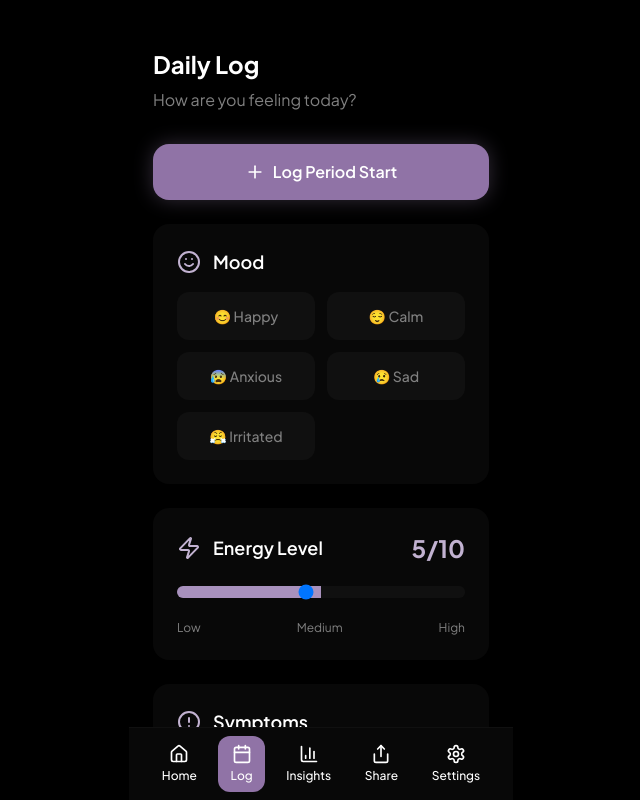
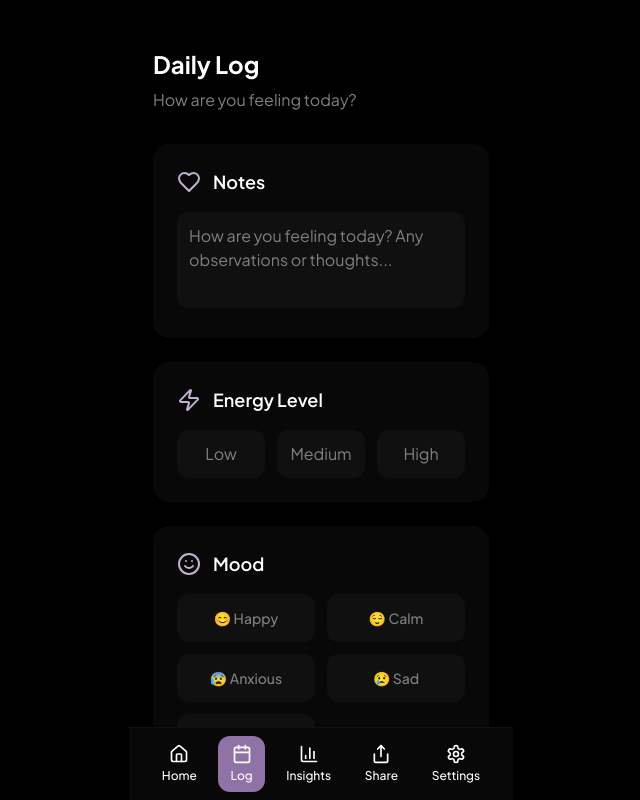
Before and after one commit to keerthireddymada/plan-her, a React (Vite) app: page /log in a window 1280 px wide. Shown: the top 800 px of the page, without its empty margins (319-959 px from the left). Built offline with nearby package versions, Linux system fonts and the light colour scheme.

Commit message:
made some changes in log and insights code

```diff
--- a/src/screens/Insights.jsx
+++ b/src/screens/Insights.jsx
@@ -4,6 +4,15 @@ import { TrendingUp, Calendar, Bell, AlertTriangle } from 'lucide-react';
 import { LineChart, Line, XAxis, YAxis, ResponsiveContainer } from 'recharts';
 
 const Insights = () => {
+  const [notificationSettings, setNotificationSettings] = React.useState([
+    true, true, true, false, false
+  ]);
+
+  const toggleNotification = (index) => {
+    const newSettings = [...notificationSettings];
+    newSettings[index] = !newSettings[index];
+    setNotificationSettings(newSettings);
+  };
   const moodData = [
     { day: 'Mon', mood: 7, energy: 6 },
     { day: 'Tue', mood: 8, energy: 8 },
@@ -199,11 +208,13 @@ const Insights = () => {
               className="flex items-center justify-between p-3 bg-black-800 rounded-xl"
             >
               <span className="text-white font-medium">{notification}</span>
-              <div className={`w-12 h-6 rounded-full ${index < 3 ? 'bg-lavender-500' : 'bg-black-700'}`}>
+              <button
+                onClick={() => toggleNotification(index)}
+                className={`w-12 h-6 rounded-full ${notificationSettings[index] ? 'bg-lavender-500' : 'bg-black-700'}`}>
                 <div className={`w-5 h-5 bg-white rounded-full transition-transform ${
-                  index < 3 ? 'translate-x-6' : 'translate-x-0.5'
+                  notificationSettings[index] ? 'translate-x-6' : 'translate-x-0.5'
                 } mt-0.5`} />
-              </div>
+              </button>
             </motion.div>
           ))}
         </div>
--- a/src/screens/Log.jsx
+++ b/src/screens/Log.jsx
@@ -4,7 +4,7 @@ import { Plus, Calendar, Smile, Zap, AlertCircle, Heart } from 'lucide-react';
 
 const Log = () => {
   const [selectedMood, setSelectedMood] = useState('');
-  const [energyLevel, setEnergyLevel] = useState(5);
+  const [energyLevel, setEnergyLevel] = useState(''); // Changed to string
   const [symptoms, setSymptoms] = useState([]);
   const [notes, setNotes] = useState('');
   const [isPeriodStarted, setIsPeriodStarted] = useState(false);
@@ -66,17 +66,56 @@ const Log = () => {
         <p className="text-black-400">How are you feeling today?</p>
       </div>
 
-      {/* Quick Period Button */}
-      <motion.button
-        initial={{ opacity: 0, scale: 0.95 }}
-        animate={{ opacity: 1, scale: 1 }}
-        whileTap={{ scale: 0.98 }}
-        onClick={handleTogglePeriod}
-        className="w-full bg-lavender-600 text-white rounded-2xl p-4 mb-6 flex items-center justify-center shadow-glow"
+      {/* Notes */}
+      <motion.div
+        initial={{ opacity: 0, y: 20 }}
+        animate={{ opacity: 1, y: 0 }}
+        transition={{ delay: 0.4 }}
+        className="bg-black-900 rounded-2xl p-6 mb-6"
       >
-        <Plus size={20} className="mr-2" />
-        <span className="font-semibold">{isPeriodStarted ? "Log Period End" : "Log Period Start"}</span>
-      </motion.button>
+        <div className="flex items-center mb-4">
+          <Heart className="text-lavender-400 mr-3" size={24} />
+          <h2 className="text-lg font-semibold text-white">Notes</h2>
+        </div>
+
+        <textarea
+          value={notes}
+          onChange={(e) => setNotes(e.target.value)}
+          placeholder="How are you feeling today? Any observations or thoughts..."
+          className="w-full h-24 p-3 bg-black-800 text-white placeholder-black-400 rounded-xl resize-none focus:outline-none focus:ring-2 focus:ring-lavender-500"
+        />
+      </motion.div>
+
+      {/* Energy Level */}
+      <motion.div
+        initial={{ opacity: 0, y: 20 }}
+        animate={{ opacity: 1, y: 0 }}
+        transition={{ delay: 0.2 }}
+        className="bg-black-900 rounded-2xl p-6 mb-6"
+      >
+        <div className="flex items-center mb-4">
+          <Zap className="text-lavender-400 mr-3" size={24} />
+          <h2 className="text-lg font-semibold text-white">Energy Level</h2>
+          {/* Removed energyLevel/10 display */}
+        </div>
+
+        <div className="grid grid-cols-3 gap-3">
+          {[ 'low', 'medium', 'high' ].map((level) => (
+            <motion.button
+              key={level}
+              whileTap={{ scale: 0.95 }}
+              onClick={() => setEnergyLevel(level)}
+              className={`p-3 rounded-xl transition-all capitalize ${
+                energyLevel === level
+                  ? 'bg-lavender-600 text-white'
+                  : 'bg-black-800 text-black-400'
+              }`}
+            >
+              {level}
+            </motion.button>
+          ))}
+        </div>
+      </motion.div>
 
       {/* Mood Selection */}
       <motion.div
@@ -105,39 +144,6 @@ const Log = () => {
               <span className="text-sm font-medium">{mood.label}</span>
             </motion.button>
           ))}
-        </div>
-      </motion.div>
-
-      {/* Energy Level */}
-      <motion.div
-        initial={{ opacity: 0, y: 20 }}
-        animate={{ opacity: 1, y: 0 }}
-        transition={{ delay: 0.2 }}
-        className="bg-black-900 rounded-2xl p-6 mb-6"
-      >
-        <div className="flex items-center mb-4">
-          <Zap className="text-lavender-400 mr-3" size={24} />
-          <h2 className="text-lg font-semibold text-white">Energy Level</h2>
-          <span className="ml-auto text-2xl font-bold text-lavender-400">{energyLevel}/10</span>
-        </div>
-
-        <div className="space-y-4">
-          <input
-            type="range"
-            min="1"
-            max="10"
-            value={energyLevel}
-            onChange={(e) => setEnergyLevel(e.target.value)}
-            className="w-full h-3 bg-black-800 rounded-lg appearance-none cursor-pointer"
-            style={{
-              background: `linear-gradient(to right, #a891bd 0%, #a891bd ${energyLevel * 10}%, #101010 ${energyLevel * 10}%, #101010 100%)`
-            }}
-          />
-          <div className="flex justify-between text-xs text-black-400">
-            <span>Low</span>
-            <span>Medium</span>
-            <span>High</span>
-          </div>
         </div>
       </motion.div>
 
@@ -171,26 +177,6 @@ const Log = () => {
         </div>
       </motion.div>
 
-      {/* Notes */}
-      <motion.div
-        initial={{ opacity: 0, y: 20 }}
-        animate={{ opacity: 1, y: 0 }}
-        transition={{ delay: 0.4 }}
-        className="bg-black-900 rounded-2xl p-6 mb-6"
-      >
-        <div className="flex items-center mb-4">
-          <Heart className="text-lavender-400 mr-3" size={24} />
-          <h2 className="text-lg font-semibold text-white">Notes</h2>
-        </div>
-
-        <textarea
-          value={notes}
-          onChange={(e) => setNotes(e.target.value)}
-          placeholder="How are you feeling today? Any observations or thoughts..."
-          className="w-full h-24 p-3 bg-black-800 text-white placeholder-black-400 rounded-xl resize-none focus:outline-none focus:ring-2 focus:ring-lavender-500"
-        />
-      </motion.div>
-
       {/* Save Button */}
       <motion.button
         initial={{ opacity: 0, y: 20 }}
--- a/src/screens/Settings.jsx
+++ b/src/screens/Settings.jsx
@@ -38,7 +38,9 @@ const Settings = () => {
 
   const handleAction = (item) => {
     if (item.action === 'toggle') {
+      console.log(`Toggling ${item.label}. Current state: ${item.state}`);
       item.setState(!item.state);
+      console.log(`New state: ${!item.state}`);
     } else if (item.action === 'logout') {
       console.log('Logout');
     } else {
--- a/src/screens/question2.jsx
+++ b/src/screens/question2.jsx
@@ -1,43 +1,54 @@
-// import React, { useState } from "react";
-// import { useNavigate } from "react-router-dom";
+import React, { useState } from "react";
+import { useNavigate } from "react-router-dom";
 
-// const Question2 = () => {
-//   const navigate = useNavigate();
-//   const [lastPeriod, setLastPeriod] = useState("");
-//   const [periodEndDate, setPeriodEndDate] = useState("");
+const Question2 = () => {
+  const navigate = useNavigate();
+  const [lastPeriod, setLastPeriod] = useState("");
+  const [periodEndDate, setPeriodEndDate] = useState("");
+  const [cycleLength, setCycleLength] = useState("");
 
-//   const handleNext = () => {
-//     navigate("/question3");
-//   };
+  const handleNext = () => {
+    navigate("/question3");
+  };
 
-//   return (
-//     <div className="flex flex-col justify-center items-center min-h-screen bg-black text-white px-6">
-//       <h2 className="text-xl font-semibold mb-6">When did your last period start?</h2>
+  return (
+    <div className="flex flex-col justify-center items-center min-h-screen bg-black text-white px-6">
+      <h2 className="text-xl font-semibold mb-6">When did your last period start?</h2>
 
-//       <input
-//         type="date"
-//         value={lastPeriod}
-//         onChange={(e) => setLastPeriod(e.target.value)}
-//         className="w-full bg-purple-800 text-white py-3 px-4 rounded-xl mb-4"
-//       />
+      <input
+        type="date"
+        value={lastPeriod}
+        onChange={(e) => setLastPeriod(e.target.value)}
+        className="w-full bg-purple-800 text-white py-3 px-4 rounded-xl mb-4"
+      />
 
-//       <h2 className="text-xl font-semibold mb-6">When did your period end?</h2>
+      <h2 className="text-xl font-semibold mb-6">When did your period end?</h2>
 
-//       <input
-//         type="date"
-//         value={periodEndDate}
-//         onChange={(e) => setPeriodEndDate(e.target.value)}
-//         className="w-full bg-purple-800 text-white py-3 px-4 rounded-xl mb-6"
-//       />
+      <input
+        type="date"
+        value={periodEndDate}
+        onChange={(e) => setPeriodEndDate(e.target.value)}
+        className="w-full bg-purple-800 text-white py-3 px-4 rounded-xl mb-6"
+      />
 
-//       <button
-//         onClick={handleNext}
-//         className="w-full bg-purple-500 py-3 rounded-xl"
-//       >
-//         Next
-//       </button>
-//     </div>
-//   );
-// };
+      <h2 className="text-xl font-semibold mb-6">What was your last cycle's length?</h2>
 
-// export default Question2;
+      <input
+        type="number"
+        value={cycleLength}
+        onChange={(e) => setCycleLength(e.target.value)}
+        className="w-full bg-purple-800 text-white py-3 px-4 rounded-xl mb-6"
+        placeholder="e.g., 28 days"
+      />
+
+      <button
+        onClick={handleNext}
+        className="w-full bg-purple-500 py-3 rounded-xl"
+      >
+        Next
+      </button>
+    </div>
+  );
+};
+
+export default Question2;
--- a/src/screens/question3.jsx
+++ b/src/screens/question3.jsx
@@ -12,7 +12,7 @@ const Question3 = () => {
 
   return (
     <div className="flex flex-col justify-center items-center min-h-screen bg-black text-white px-6">
-      <h2 className="text-xl font-semibold mb-6">How tall are you?</h2>
+      <h2 className="text-xl font-semibold mb-6">How tall are you and how much do you weigh?</h2>
 
       <input
         type="number"
```
